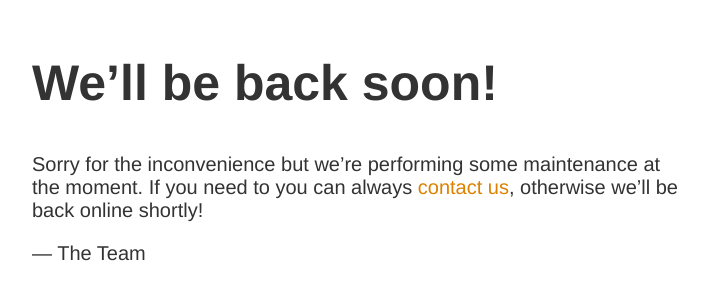
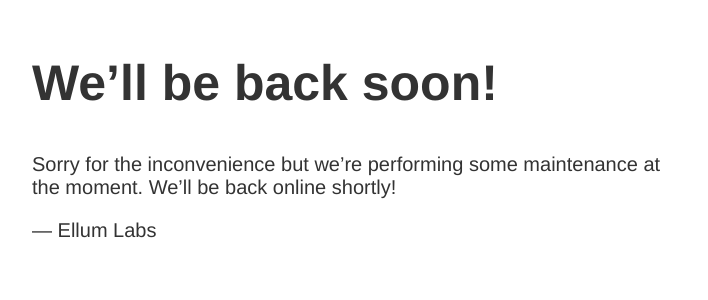
Before and after one commit to ellumlabs/ellumlabs.github.io, a plain HTML site: page index.html in a window 1280 px wide. Shown: the part 146-446 px from the top of the page, without its empty margins (283-991 px from the left). Drawn offline with Linux system fonts and the light colour scheme.

Commit message:
Update index.html

```diff
--- a/index.html
+++ b/index.html
@@ -1,5 +1,5 @@
 <!doctype html>
-<title>Site Maintenance</title>
+<title>Ellum Labs</title>
 <style>
   body { text-align: center; padding: 150px; }
   h1 { font-size: 50px; }
@@ -12,7 +12,7 @@
 <article>
     <h1>We&rsquo;ll be back soon!</h1>
     <div>
-        <p>Sorry for the inconvenience but we&rsquo;re performing some maintenance at the moment. If you need to you can always <a href="mailto:#">contact us</a>, otherwise we&rsquo;ll be back online shortly!</p>
-        <p>&mdash; The Team</p>
+        <p>Sorry for the inconvenience but we&rsquo;re performing some maintenance at the moment. We&rsquo;ll be back online shortly!</p>
+        <p>&mdash; Ellum Labs</p>
     </div>
 </article>
```
